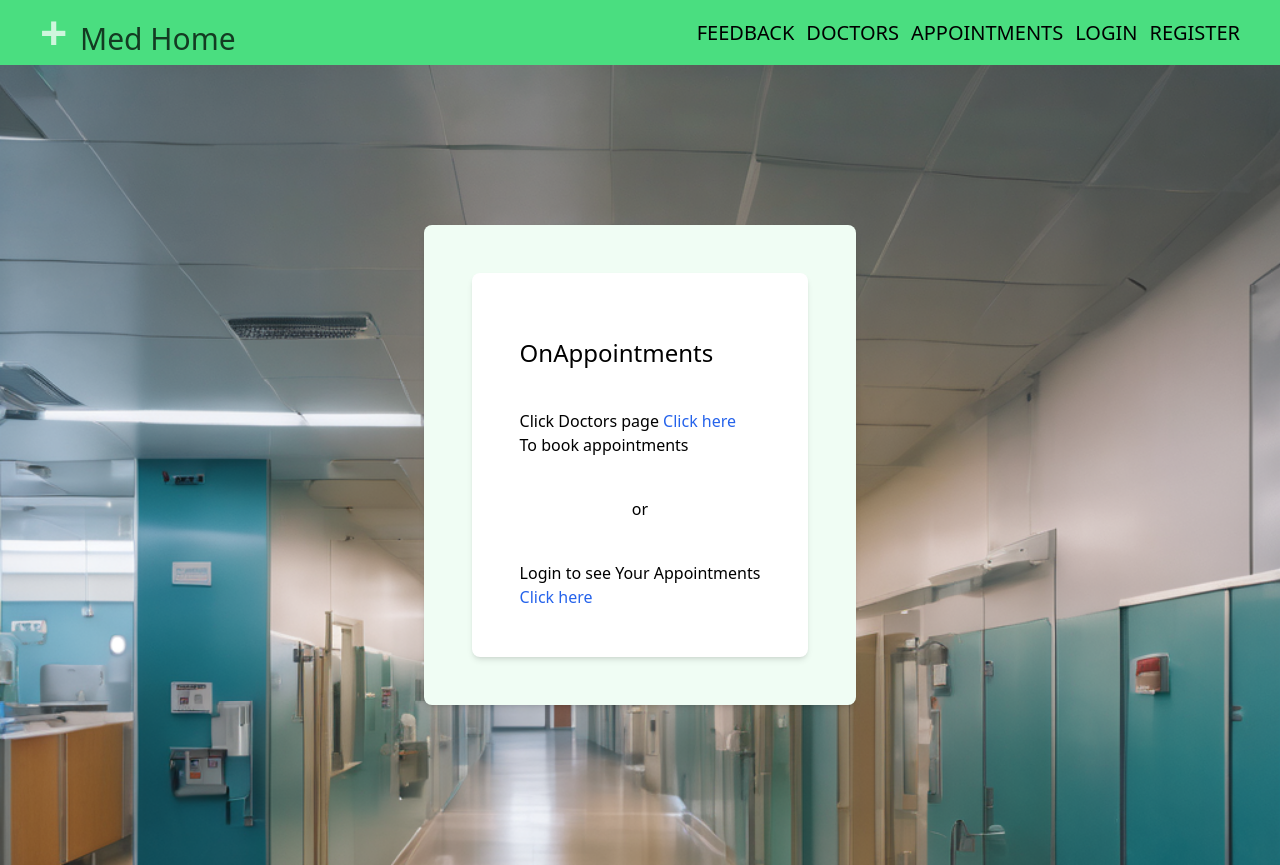
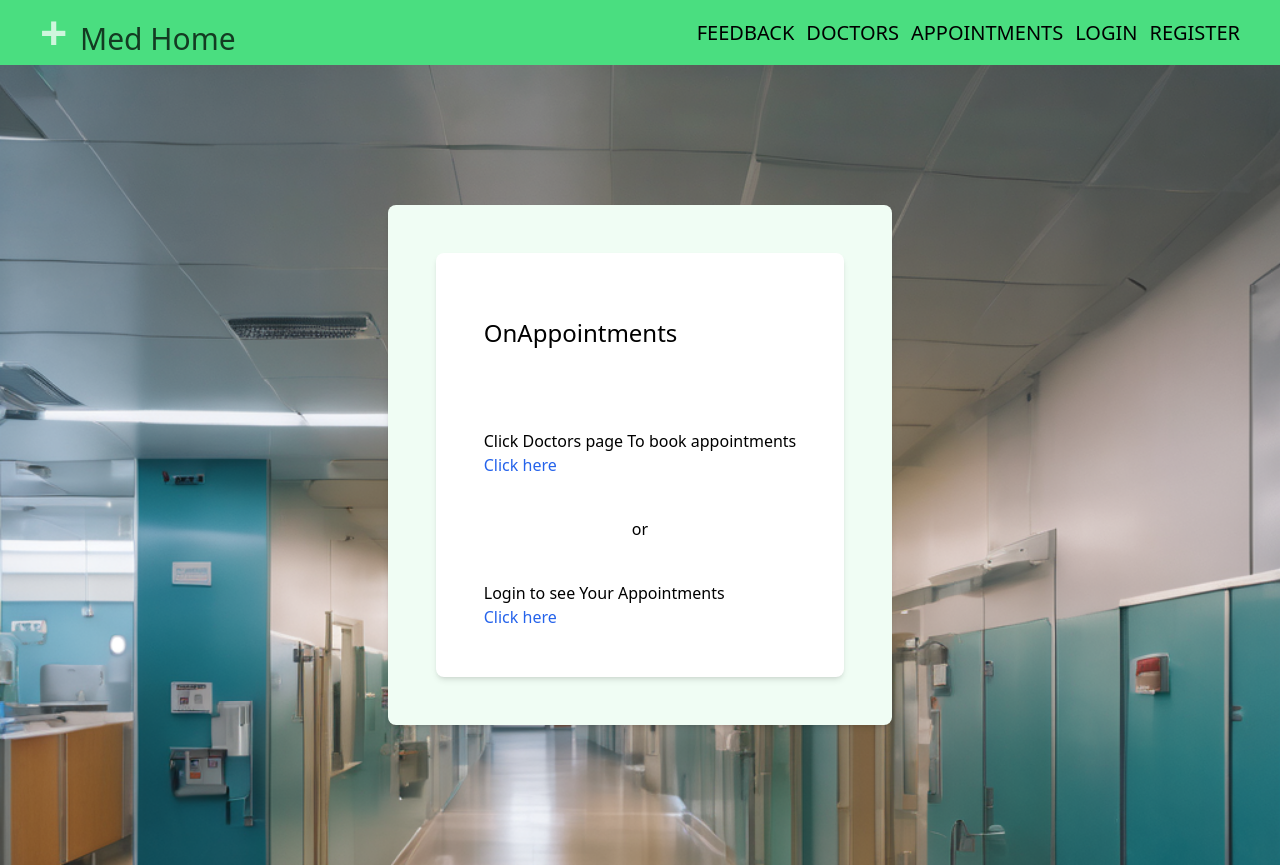
Before and after one commit to naveen-ravi2810/DoctorManagementSystem, a React (Create React App) app in the folder DoctorManagementSustem/view/: page /appointment in a window 1280 px wide. Built offline with nearby package versions, Linux system fonts and the light colour scheme.

Commit message:
small changes

```diff
--- a/DoctorManagementSustem/view/src/Pages/OnAppointments.jsx
+++ b/DoctorManagementSustem/view/src/Pages/OnAppointments.jsx
@@ -23,8 +23,8 @@ export const OnAppointments = () => {
               <div>
               <div><p className='text-2xl'>OnAppointments</p></div>
               <div className='pt-10'>
-                <p>Click Doctors page <Link className='text-blue-600'>Click here </Link></p>
-                <p>To book appointments</p>
+                <p className='pt-10'>Click Doctors page To book appointments</p>
+                <p><Link to='/doctors' className='text-blue-600'>Click here </Link></p>
                 <p className='pt-10 text-center'>or</p>
                 <p className='pt-10'>Login to see Your Appointments</p>
                 <p><Link to='/login' className='text-blue-600'>Click here</Link></p>
```
